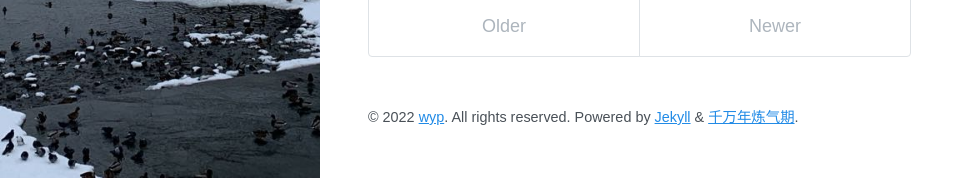
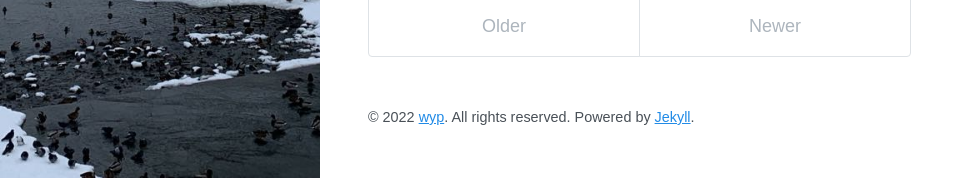
Before and after one commit to illimitWZ/wzBlog, a Jekyll site: the page built from index.html, in a window 1280 px wide and 900 px high, scrolled down 1308 px. Shown: the part 722-900 px from the top of the window, without its empty margins (0-975 px from the left). Built offline with Jekyll 4.4.1, drawn with Linux system fonts in a browser that asks for light colours; nearby versions of some CDN libraries; the list of posts is cut into pages by our own code.

Commit message:
Update content.html

```diff
--- a/_includes/content.html
+++ b/_includes/content.html
@@ -12,6 +12,6 @@
   {%- endif -%}
   <small>
     &copy; {{ year_string }} {% if site.author %}<a href="{{ site.author.url }}">{{ site.author.name }}</a>{% endif %}. All rights reserved.
-    Powered by <a href="https://jekyllrb.com/">Jekyll</a> & <a href="https://github.com/illimitWZ/wzBlog">千万年炼气期</a>.
+    Powered by <a href="https://jekyllrb.com/">Jekyll</a>.
   </small>
 </footer>
```
